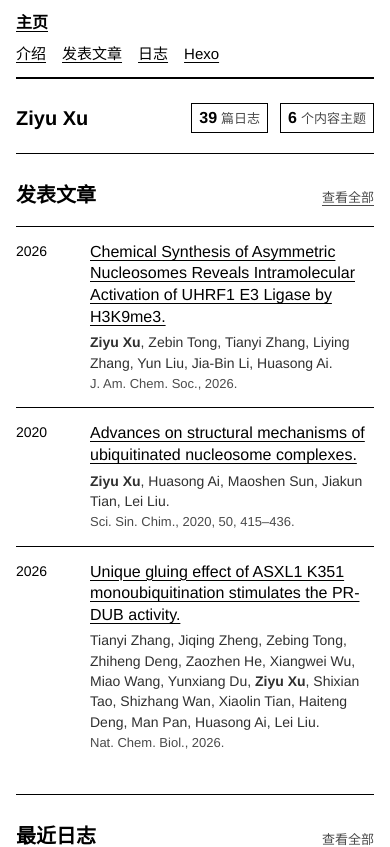
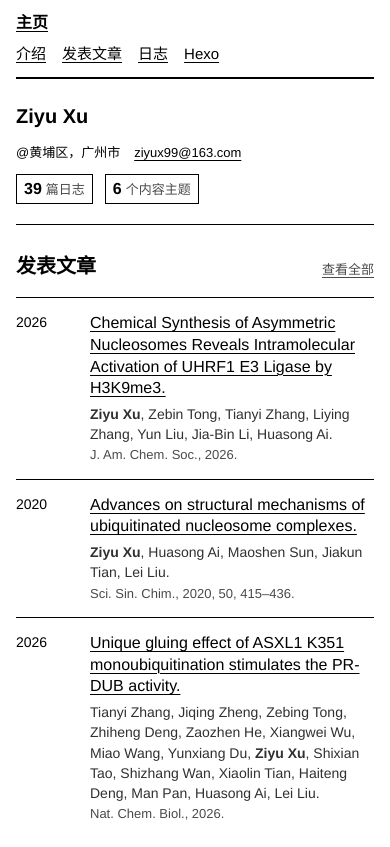
Before and after one commit to ziyu-xu/ziyu-xu.github.io, a Next.js app in the folder sites/: page / in a window 390 px wide. Shown: the top 847 px of the page. Built offline with nearby package versions, Linux system fonts and the light colour scheme.

Commit message:
Add homepage contact details

```diff
--- a/sites/app/globals.css
+++ b/sites/app/globals.css
@@ -110,10 +110,25 @@ h1 {
   gap: 48px;
 }
 
+.hero-details {
+  display: flex;
+  align-items: center;
+  justify-content: flex-end;
+  gap: 20px;
+}
+
+.hero-contact {
+  display: flex;
+  align-items: center;
+  gap: 14px;
+  font-size: 13px;
+  white-space: nowrap;
+}
+
 .hero-stats {
   display: flex;
   align-items: center;
-  gap: 40px;
+  gap: 12px;
 }
 
 .hero-stats > div {
@@ -310,7 +325,22 @@ h1 {
   }
 
   .hero-overview {
+    align-items: flex-start;
+    flex-direction: column;
     gap: 14px;
+  }
+
+  .hero-details {
+    width: 100%;
+    align-items: flex-start;
+    justify-content: flex-start;
+    flex-wrap: wrap;
+    gap: 12px 18px;
+  }
+
+  .hero-contact {
+    flex-wrap: wrap;
+    gap: 6px 14px;
   }
 
   .hero-stats {
--- a/sites/app/page.tsx
+++ b/sites/app/page.tsx
@@ -24,6 +24,11 @@ export default function Home() {
       <section className="hero">
         <div className="hero-overview">
           <h1>Ziyu Xu</h1>
+          <div className="hero-details">
+            <div className="hero-contact" aria-label="联系信息">
+              <span>@黄埔区，广州市</span>
+              <a href="mailto:ziyux99@163.com">ziyux99@163.com</a>
+            </div>
             <div className="hero-stats" aria-label="网站内容概览">
               <div>
                 <span className="summary-number">{content.posts.length}</span>
@@ -32,6 +37,7 @@ export default function Home() {
               <div>
                 <span className="summary-number">{content.tags.length}</span>
                 <span className="summary-label">个内容主题</span>
+              </div>
             </div>
           </div>
         </div>
```
Lines whose indentation alone changed are shown as unchanged.
